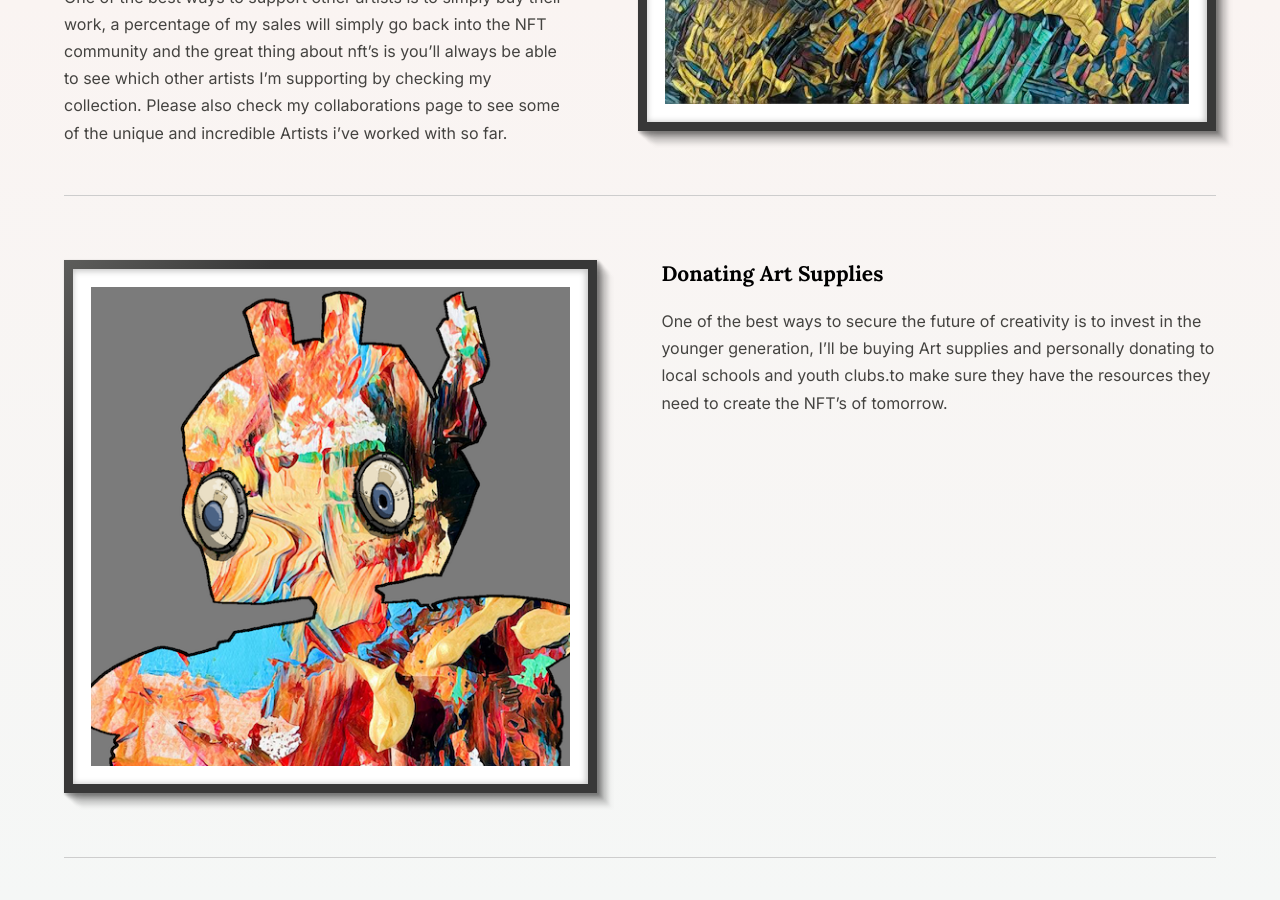
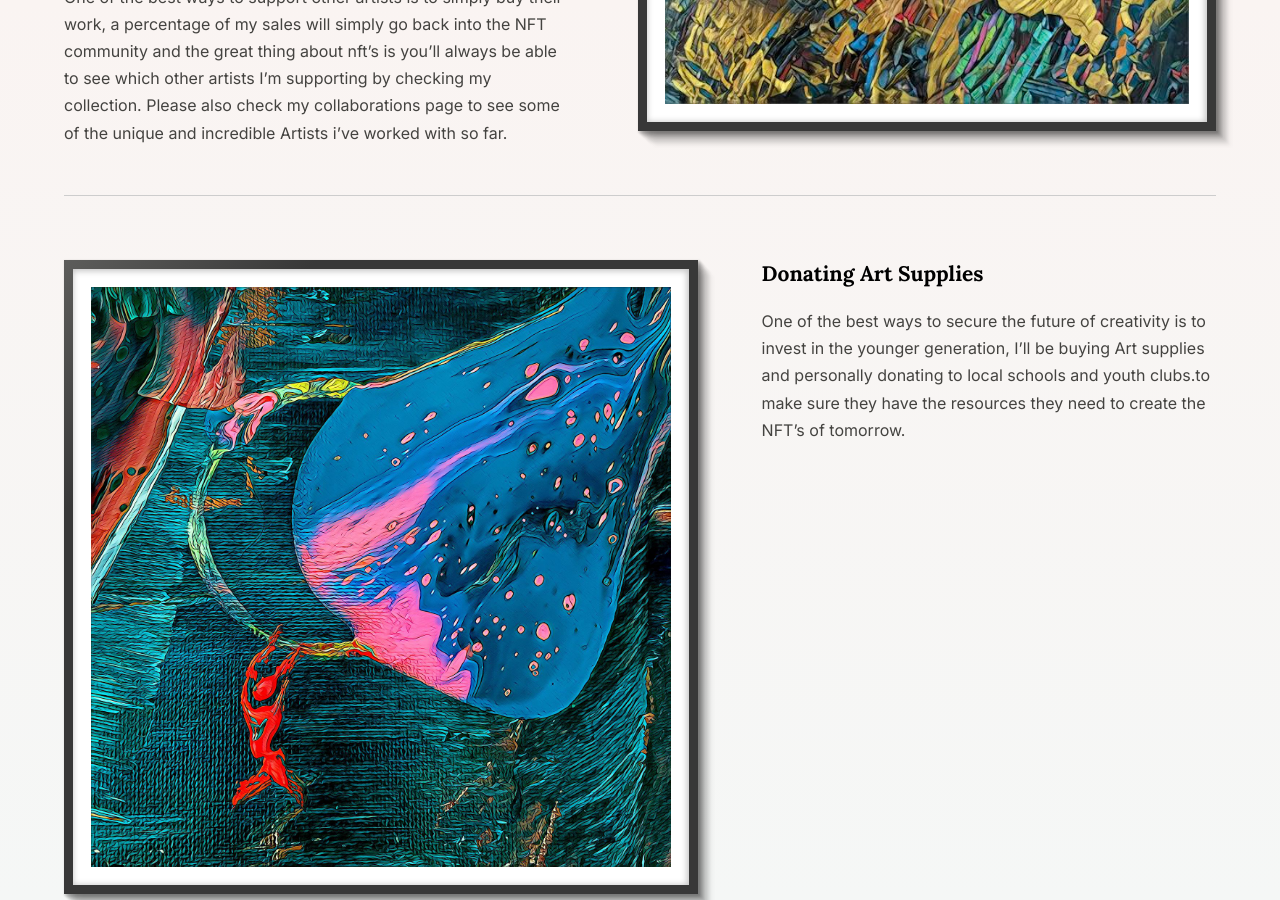
Before and after one commit to Bstract/Bstract, a Jekyll site: the page built from roadmap.html, in a window 1280 px wide and 900 px high, scrolled down 2307 px. Built offline with Jekyll 4.4.1, drawn with Linux system fonts in a browser that asks for light colours; nearby versions of some CDN libraries.

Commit message:
Swap pieces

```diff
--- a/roadmap.html
+++ b/roadmap.html
@@ -71,7 +71,7 @@ permalink: /roadmap
         <div class="picture-frame">
           <div class="frame-border">
             <div class="mat-board">
-              <img class="framed-image" src="/assets/img/works/collabs/doug.png" alt="@Bstract artwork offset-flex" />
+              <img class="framed-image" src="/assets/img/works/originals/stolengalaxy.jpeg" alt="@Bstract artwork offset-flex" />
             </div>
           </div>
         </div>
@@ -106,7 +106,7 @@ permalink: /roadmap
         <div class="picture-frame">
           <div class="frame-border">
             <div class="mat-board">
-              <img class="framed-image" src="/assets/img/works/collabs/dino2.jpeg" alt="@Bstract artwork offset-flex" />
+              <img class="framed-image" src="/assets/img/works/originals/cultivation.jpeg" alt="@Bstract artwork offset-flex" />
             </div>
           </div>
         </div>
```
Also changed, not shown: assets/img/works/originals/cultivation.jpeg (added), assets/img/works/originals/stolengalaxy.jpeg (added).
